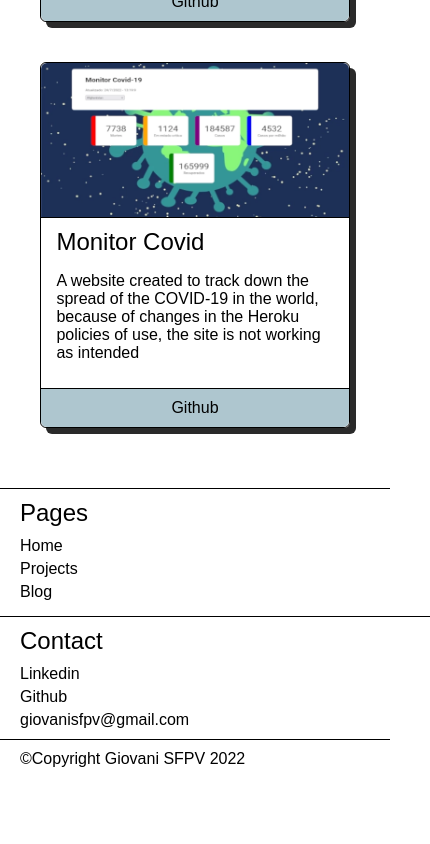
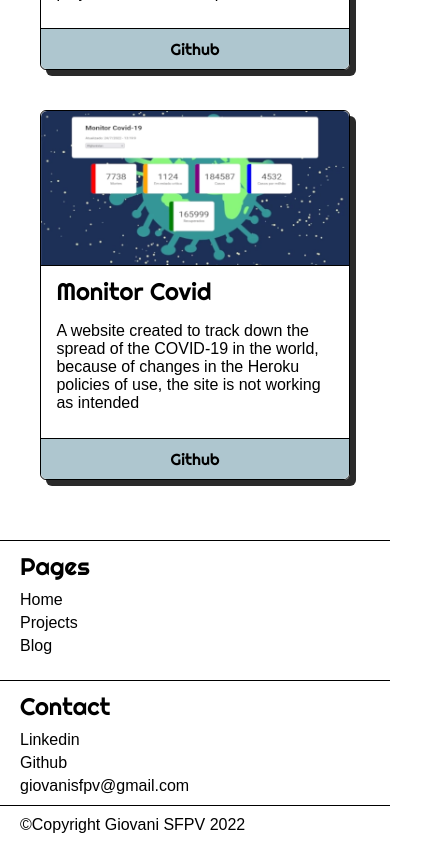
Before and after one commit to Giovani-Pedroso/Giovani-Pedroso.github.io, a SvelteKit app: page / in a window 390 px wide. Shown: the part 3703-4547 px from the top of the page, 430 px wide, since content can reach past the window. Before the commit the page ends 4481 px from the top, so only its background shows below. Built offline with nearby package versions, Linux system fonts and the light colour scheme.

Commit message:
version 1.0.2

```diff
--- a/package.json
+++ b/package.json
@@ -27,6 +27,7 @@
 	"type": "module",
 	"dependencies": {
 		"@fontsource/cormorant": "^4.5.10",
+		"@fontsource/righteous": "^4.5.7",
 		"@icons-pack/svelte-simple-icons": "^3.0.0",
 		"svelte-icons": "^2.1.0"
 	}
--- /dev/null
+++ b/src/components/home/.#Hero.svelte
@@ -0,0 +1 @@
+giovani@giovani-notebook.7404:1684506407
--- a/src/components/navegation/Footer.svelte
+++ b/src/components/navegation/Footer.svelte
@@ -4,12 +4,15 @@
 <footer >
   <div class="infos">
     <div class="info">
+      <div class="x">
       <h1 class="title title-font">Pages</h1>
       <p><a href="/">Home</a></p>
       <p><a href="/projects">Projects</a></p>
       <p><a href="/blog">Blog</a></p>
+      </div>
     </div>
     <div class="info end">
+      <div class="x">
       <h1 class="title title-font">Contact</h1>
       <p><a href="https://www.linkedin.com/in/giovani-sant-ana/">Linkedin</a></p>
       <p><a href="https://github.com/Giovani-Pedroso">
@@ -18,6 +21,7 @@
       <p>
         giovanisfpv@gmail.com
       </p>
+    </div>
     </div>
   </div>
   <div class="copyright">
@@ -73,19 +77,31 @@
       flex-direction:column;
       justify-content: space-evenly;
     }
+    .x{
+      padding-left: var(--padding-mobile);
+    }
     .info{
-      width:100%;
+      max-width:100vw;
       border-right: none;
-      padding: 10px var(--padding-mobile);
+      padding-top: 10px;
       border-bottom: var(--border-brutal);
+      /* width:100%;
+         border-right: none;
+         padding: 10px var(--padding-mobile);
+         border-bottom: var(--border-brutal);  */
     }
     .end{
-      padding: 10px var(--padding-mobile);
-      border-bottom: none;
+      padding: 0px;
+      padding-top: 10px;
+      padding-botom: 10px;
+      /* padding: 10px var(--padding-mobile);
+         border-bottom: none;  */
+         border-bottom: none;
     }
     .copyright{
+      margin-top: 10px;
       padding: 10px var(--padding-mobile);
-  }
+    }
   }
 
 </style>
--- a/src/routes/+layout.svelte
+++ b/src/routes/+layout.svelte
@@ -2,7 +2,9 @@
   import Navbar from "../components/navegation/Navbar.svelte"
   import Footer from "../components/navegation/Footer.svelte"
   import "@fontsource/cormorant";
+  import "@fontsource/righteous";
 </script>
+
 <svelte:head>
   <meta name="description" content="Personal site of the developer Giovani SantAna Ferreira Pedroso Vaz">
 </svelte:head>
```
Also changed, not shown: 2 other files (tests, documents, lock files or other folders).
